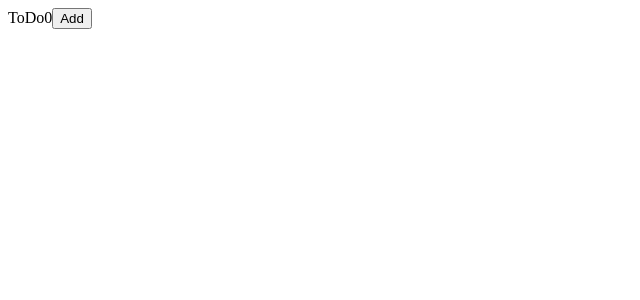
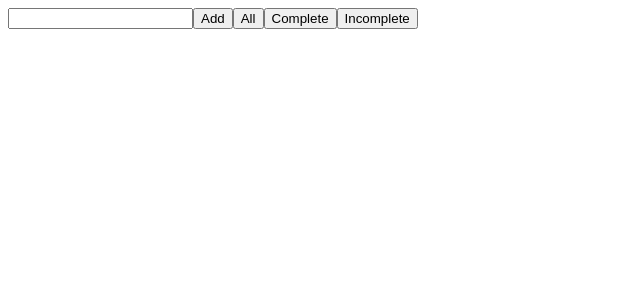
Before and after one commit to yonatanhf/to-do, a React app: page / in a window 1280 px wide. Shown: the top 300 px of the page, without its empty margins (0-640 px from the left). Built offline with nearby package versions, Linux system fonts and the light colour scheme.

Commit message:
added reusable button component

```diff
--- /dev/null
+++ b/src/components/Button/Button.tsx
@@ -0,0 +1,17 @@
+import React from 'react';
+import './button.css';
+
+interface Props {
+  id: string;
+  label: string;
+  onclick: Function;
+}
+const Button: React.FC<Props> = ({
+  id, label, onclick,
+}: Props) => (
+  <button id={id} className="button" type="button" tabIndex={0} onClick={() => onclick()}>
+    {label}
+  </button>
+);
+
+export default Button;
--- a/src/components/List/List.tsx
+++ b/src/components/List/List.tsx
@@ -1,14 +1,18 @@
 /* eslint-disable import/extensions */
 import React from 'react';
 import { useToDoContext } from '../../store/index';
+import Button from '../Button/Button';
+import './list.css';
 
 const List: React.FunctionComponent = () => {
   const { toDoList, setToDoList } = useToDoContext();
   return (
     <div id="to-do-lists">
-        ToDo
-      {toDoList}
-      <button onClick={() => setToDoList(toDoList + 1)}>Add</button>
+      <input type="text" id="todo-input" />
+      <Button id="add-list-button" label="Add" onclick={() => {}} />
+      <Button id="all-list-button" label="All" onclick={() => {}} />
+      <Button id="complete-list-button" label="Complete" onclick={() => {}} />
+      <Button id="incomplete-list-button" label="Incomplete" onclick={() => {}} />
     </div>
   );
 };
```
Also changed, not shown: src/components/AddButton/button.css (deleted), src/components/Button/button.css (added).
